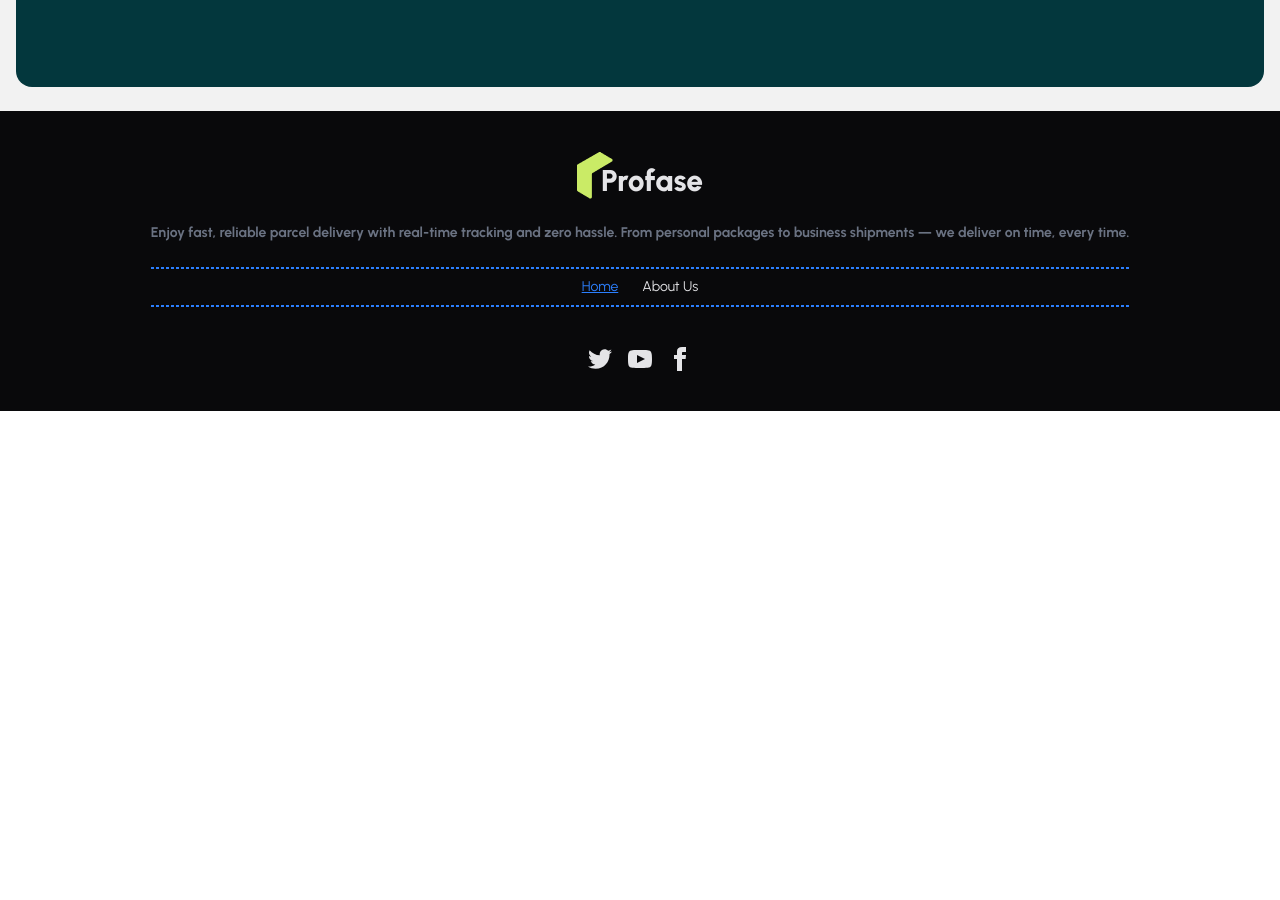
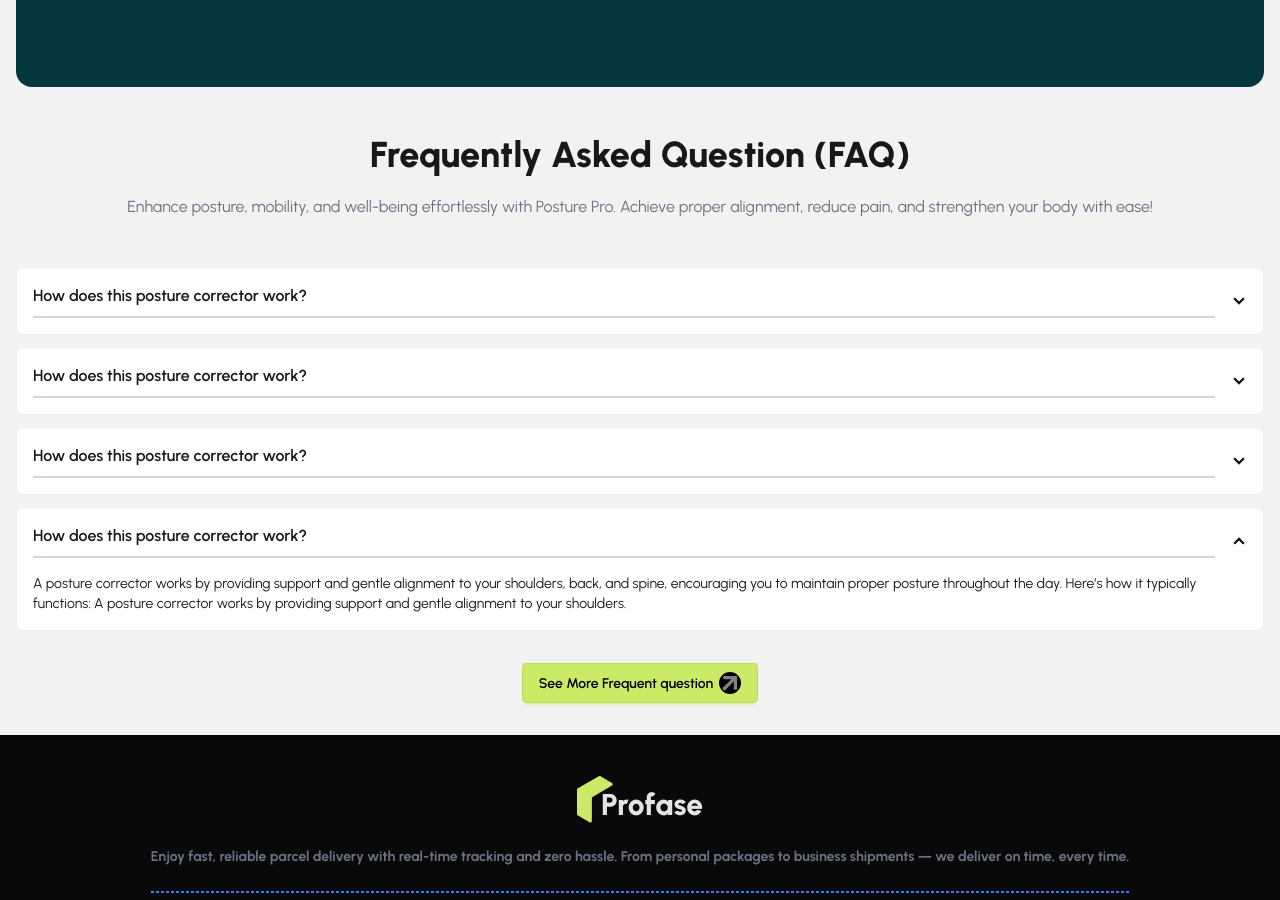
Before and after one commit to rjriajul1/profast-client, a React (Vite) app: page / in a window 1280 px wide. Shown: the part 3460-4360 px from the top of the page. Before the commit the page ends 3871 px from the top, so only its background shows below. Built offline with nearby package versions, Linux system fonts and the light colour scheme.

Commit message:
added frequent ask question seciton

```diff
--- a/src/pages/home/Home.jsx
+++ b/src/pages/home/Home.jsx
@@ -5,6 +5,7 @@ import OurServices from './ourServices/OurServices';
 import TrustedBy from './turstedBy/TrustedBy';
 import WhyChooseUs from './whyChooseUs/WhyChooseus';
 import Merchant from './merchant/Merchant';
+import FrequentlyAsk from './frequentlyAsk/FrequentlyAsk';
 
 const Home = () => {
     return (
@@ -15,6 +16,7 @@ const Home = () => {
             <TrustedBy></TrustedBy>
             <WhyChooseUs></WhyChooseUs>
             <Merchant></Merchant>
+            <FrequentlyAsk></FrequentlyAsk>
         </div>
     );
 };
--- /dev/null
+++ b/src/pages/home/frequentlyAsk/FrequentlyAsk.jsx
@@ -0,0 +1,65 @@
+import React from "react";
+import { FaArrowRight } from "react-icons/fa";
+
+const FrequentlyAsk = () => {
+  return (
+    <div className="max-w-7xl mx-auto">
+      <div className="space-y-5 my-12">
+        <h1 className="text-4xl font-extrabold text-center">
+          Frequently Asked Question (FAQ)
+        </h1>
+        <p className="text-gray-500 text-center">
+          Enhance posture, mobility, and well-being effortlessly with Posture
+          Pro. Achieve proper alignment, reduce pain, and strengthen your body
+          with ease!
+        </p>
+      </div>
+      <div className="collapse collapse-arrow bg-base-100 border border-base-300 mb-3">
+        <input type="radio" name="my-accordion-2" defaultChecked />
+        <div className="collapse-title font-semibold">
+          How does this posture corrector work?
+        <p className="border border-gray-300 mt-2"></p>
+        </div>
+        <div className="collapse-content text-sm">
+        A posture corrector works by providing support and gentle alignment to your shoulders, back, and spine, encouraging you to maintain proper posture throughout the day. Here’s how it typically functions: A posture corrector works by providing support and gentle alignment to your shoulders.
+        </div>
+      </div>
+      <div className="collapse collapse-arrow bg-base-100 border border-base-300 mb-3">
+        <input type="radio" name="my-accordion-2" defaultChecked />
+        <div className="collapse-title font-semibold">
+          How does this posture corrector work?
+        <p className="border border-gray-300 mt-2"></p>
+        </div>
+        <div className="collapse-content text-sm">
+        A posture corrector works by providing support and gentle alignment to your shoulders, back, and spine, encouraging you to maintain proper posture throughout the day. Here’s how it typically functions: A posture corrector works by providing support and gentle alignment to your shoulders.
+        </div>
+      </div>
+      <div className="collapse collapse-arrow bg-base-100 border border-base-300 mb-3">
+        <input type="radio" name="my-accordion-2" defaultChecked />
+        <div className="collapse-title font-semibold">
+          How does this posture corrector work?
+        <p className="border border-gray-300 mt-2"></p>
+        </div>
+        <div className="collapse-content text-sm">
+        A posture corrector works by providing support and gentle alignment to your shoulders, back, and spine, encouraging you to maintain proper posture throughout the day. Here’s how it typically functions: A posture corrector works by providing support and gentle alignment to your shoulders.
+        </div>
+      </div>
+      <div className="collapse collapse-arrow bg-base-100 border border-base-300 mb-3">
+        <input type="radio" name="my-accordion-2" defaultChecked />
+        <div className="collapse-title font-semibold">
+          How does this posture corrector work?
+        <p className="border border-gray-300 mt-2"></p>
+        </div>
+        <div className="collapse-content text-sm">
+        A posture corrector works by providing support and gentle alignment to your shoulders, back, and spine, encouraging you to maintain proper posture throughout the day. Here’s how it typically functions: A posture corrector works by providing support and gentle alignment to your shoulders.
+        </div>
+      </div>
+      <div className="flex justify-center my-8">
+        <button className="btn btn-primary text-black font-semibold ">See More Frequent question <FaArrowRight className="-rotate-45 bg-black rounded-full" color="gray" size={22}/></button>
+      </div>
+
+    </div>
+  );
+};
+
+export default FrequentlyAsk;
```
